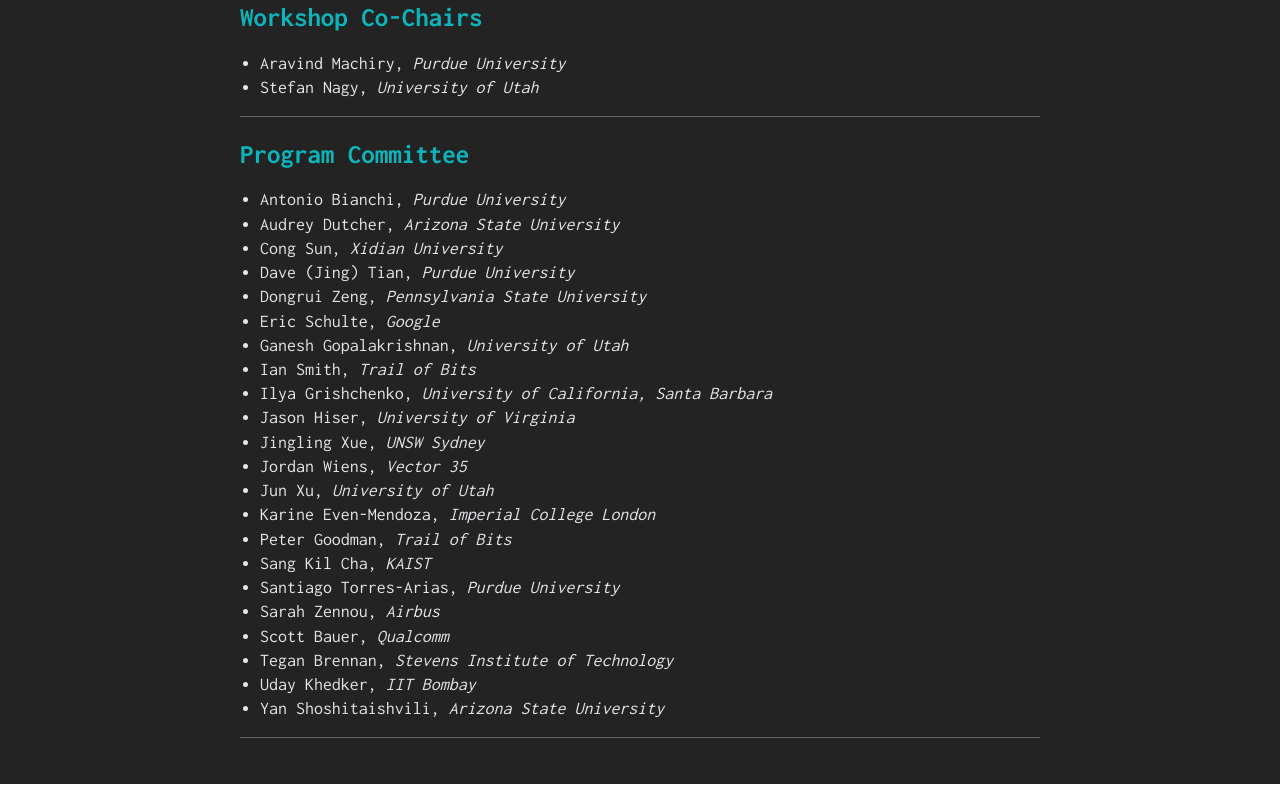
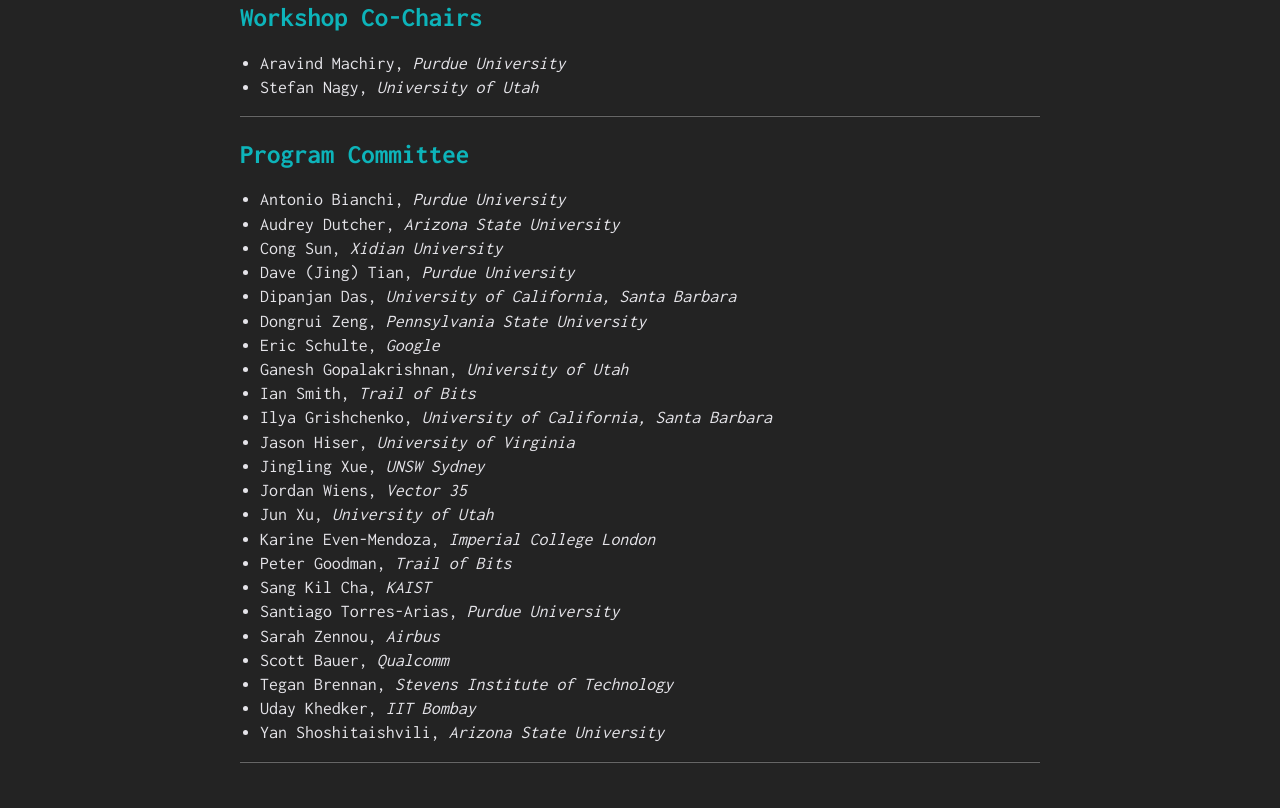
Before and after one commit to NDSS-BAR24/NDSS-BAR24.github.io, a plain HTML site: page index.html in a window 1280 px wide. Shown: the part 2078-2886 px from the top of the page. Before the commit the page ends 2862 px from the top, so only its background shows below. Drawn offline with Linux system fonts and the light colour scheme.

Commit message:
Update index.html

```diff
--- a/index.html
+++ b/index.html
@@ -133,6 +133,7 @@
                 <li>Audrey Dutcher, <em>Arizona State University</em></li>
                 <li>Cong Sun, <em>Xidian University</em></li>
                 <li>Dave (Jing) Tian, <em>Purdue University</em></li>
+                <li>Dipanjan Das, <em>University of California, Santa Barbara</em></li>
                 <li>Dongrui Zeng, <em>Pennsylvania State University</em></li>
                 <li>Eric Schulte, <em>Google</em></li>
                 <li>Ganesh Gopalakrishnan, <em>University of Utah</em></li>
```
